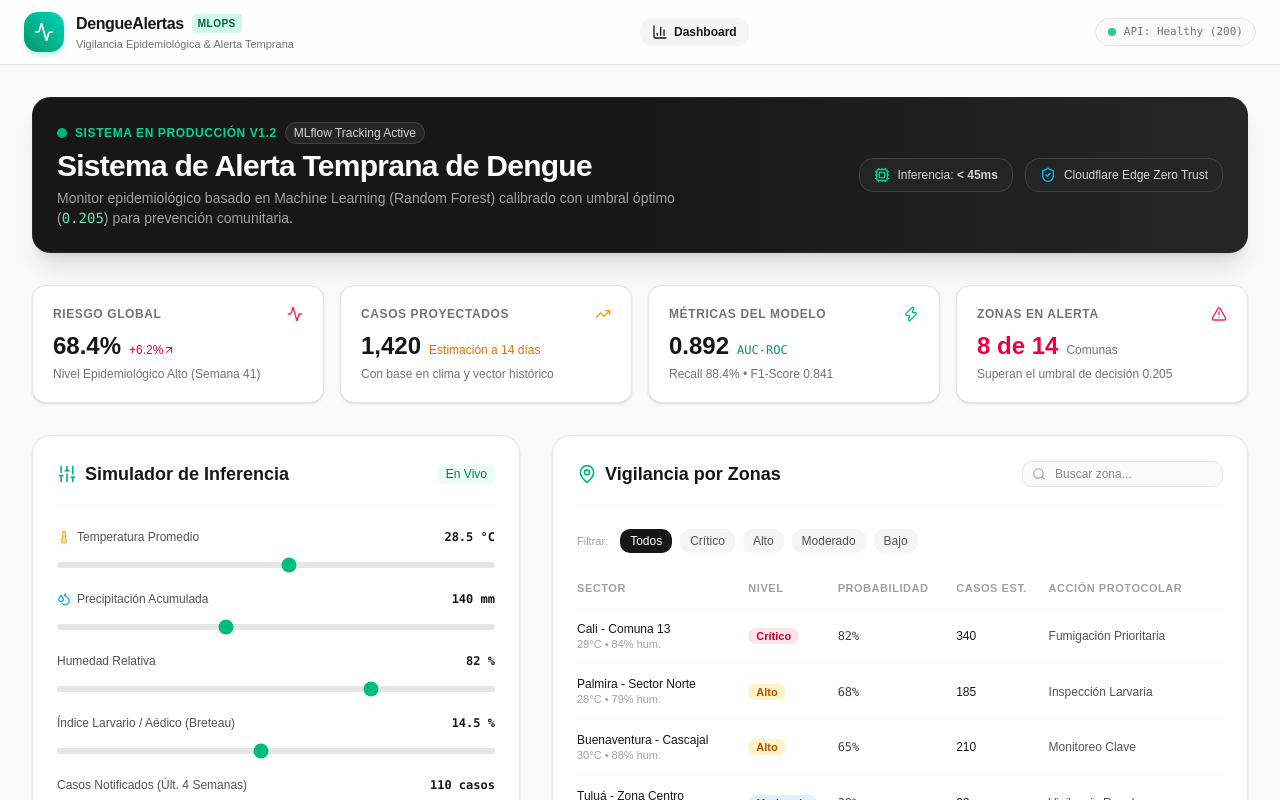
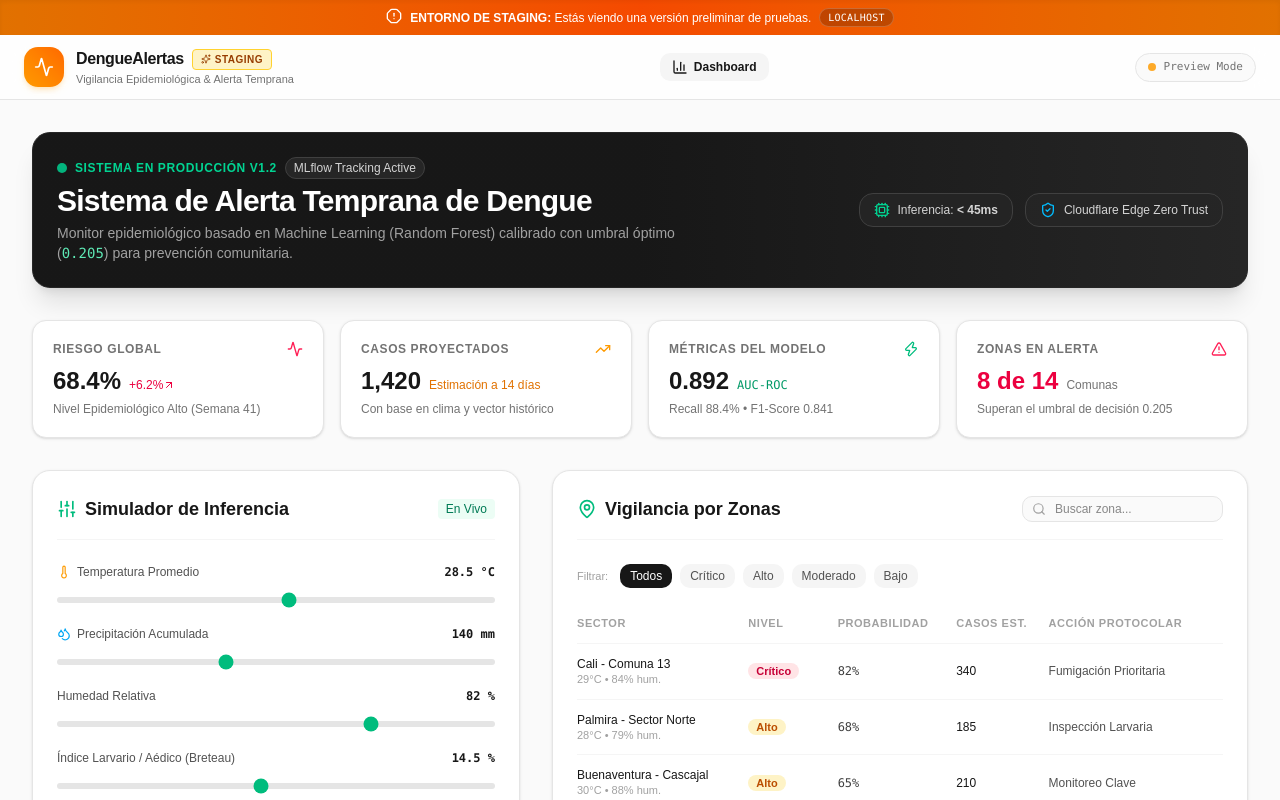
Before and after one commit to MaiaMLOps/DengueAlertas, a React (Vite) app in the folder frontend/: page / in a window 1280 px wide. Shown: the top 800 px of the page. Built offline with nearby package versions, Linux system fonts and the light colour scheme.

Commit message:
Agrega entorno de staging

```diff
--- a/frontend/src/components/Layout.jsx
+++ b/frontend/src/components/Layout.jsx
@@ -1,16 +1,37 @@
 import React from 'react';
 import { NavLink, Outlet } from 'react-router-dom';
-import { Activity, ShieldAlert, BarChart3, Database } from 'lucide-react';
+import { Activity, BarChart3, AlertOctagon, Sparkles } from 'lucide-react';
 
 export default function Layout() {
+    const hostname = typeof window !== 'undefined' ? window.location.hostname : '';
+    const isStaging = (
+        hostname.includes('pages.dev') ||
+        hostname.includes('staging') ||
+        hostname === 'localhost' ||
+        hostname === '127.0.0.1'
+    );
+
     return (
         <div className="min-h-screen flex flex-col bg-neutral-50 dark:bg-neutral-950 text-neutral-900 dark:text-neutral-100 antialiased selection:bg-emerald-500 selection:text-white">
-            {/* Top Navigation Bar */}
-            <header className="bg-white/80 dark:bg-neutral-900/80 backdrop-blur-md border-b border-neutral-200 dark:border-neutral-800 sticky top-0 z-50">
+            {isStaging && (
+                <div className="bg-gradient-to-r from-amber-600 via-orange-600 to-amber-600 text-white text-xs font-medium px-4 py-2 text-center shadow-inner flex items-center justify-center gap-2 sticky top-0 z-[60]">
+                    <AlertOctagon className="w-4 h-4 animate-bounce" />
+                    <span>
+                        <strong>ENTORNO DE STAGING:</strong> Estás viendo una versión preliminar de pruebas.
+                    </span>
+                    <span className="hidden sm:inline-block px-2 py-0.5 rounded-full bg-black/20 text-[10px] font-mono uppercase tracking-wide border border-white/20">
+                        {hostname}
+                    </span>
+                </div>
+            )}
+
+            <header className={`bg-white/80 dark:bg-neutral-900/80 backdrop-blur-md border-b border-neutral-200 dark:border-neutral-800 sticky ${isStaging ? 'top-8' : 'top-0'} z-50 transition-all`}>
                 <div className="max-w-7xl mx-auto px-4 sm:px-6 h-16 flex justify-between items-center">
-                    {/* Brand / Logo */}
                     <div className="flex items-center gap-3">
-                        <div className="w-10 h-10 rounded-xl bg-gradient-to-tr from-emerald-600 to-teal-400 flex items-center justify-center text-white shadow-md shadow-emerald-500/20">
+                        <div className={`w-10 h-10 rounded-xl flex items-center justify-center text-white shadow-md ${isStaging
+                            ? 'bg-gradient-to-tr from-amber-500 to-orange-500 shadow-amber-500/20'
+                            : 'bg-gradient-to-tr from-emerald-600 to-teal-400 shadow-emerald-500/20'
+                            }`}>
                             <Activity className="w-5 h-5" />
                         </div>
                         <div>
@@ -18,9 +39,15 @@ export default function Layout() {
                                 <span className="font-extrabold text-base tracking-tight text-neutral-900 dark:text-white">
                                     DengueAlertas
                                 </span>
-                                <span className="text-[10px] uppercase font-bold tracking-wider px-1.5 py-0.5 rounded bg-emerald-100 text-emerald-800 dark:bg-emerald-950/80 dark:text-emerald-300">
-                                    MLOps
-                                </span>
+                                {isStaging ? (
+                                    <span className="text-[10px] uppercase font-bold tracking-wider px-2 py-0.5 rounded bg-amber-100 text-amber-800 dark:bg-amber-950/80 dark:text-amber-300 border border-amber-300 dark:border-amber-800 flex items-center gap-1">
+                                        <Sparkles className="w-2.5 h-2.5" /> STAGING
+                                    </span>
+                                ) : (
+                                    <span className="text-[10px] uppercase font-bold tracking-wider px-2 py-0.5 rounded bg-emerald-100 text-emerald-800 dark:bg-emerald-950/80 dark:text-emerald-300 border border-emerald-300 dark:border-emerald-800">
+                                        MLOPS
+                                    </span>
+                                )}
                             </div>
                             <p className="text-[11px] text-neutral-500 dark:text-neutral-400">
                                 Vigilancia Epidemiológica & Alerta Temprana
@@ -33,10 +60,9 @@ export default function Layout() {
                         <NavLink
                             to="/"
                             className={({ isActive }) =>
-                                `flex items-center gap-1.5 px-3 py-1.5 rounded-lg transition ${
-                                    isActive
-                                        ? 'bg-neutral-100 dark:bg-neutral-800 text-neutral-900 dark:text-white font-semibold'
-                                        : 'hover:bg-neutral-50 dark:hover:bg-neutral-800/50'
+                                `flex items-center gap-1.5 px-3 py-1.5 rounded-lg transition ${isActive
+                                    ? 'bg-neutral-100 dark:bg-neutral-800 text-neutral-900 dark:text-white font-semibold'
+                                    : 'hover:bg-neutral-50 dark:hover:bg-neutral-800/50'
                                 }`
                             }
                         >
@@ -48,8 +74,10 @@ export default function Layout() {
                     {/* Right cluster */}
                     <div className="flex items-center gap-3">
                         <div className="flex items-center gap-2 text-xs text-neutral-500 border border-neutral-200 dark:border-neutral-800 px-3 py-1.5 rounded-full bg-neutral-50 dark:bg-neutral-800/40">
-                            <span className="w-2 h-2 rounded-full bg-emerald-500 animate-pulse" />
-                            <span className="font-mono text-[11px]">API: Healthy (200)</span>
+                            <span className={`w-2 h-2 rounded-full animate-pulse ${isStaging ? 'bg-amber-500' : 'bg-emerald-500'}`} />
+                            <span className="font-mono text-[11px]">
+                                {isStaging ? 'Preview Mode' : 'Live: demo.arkoiot.com'}
+                            </span>
                         </div>
                     </div>
                 </div>
```
